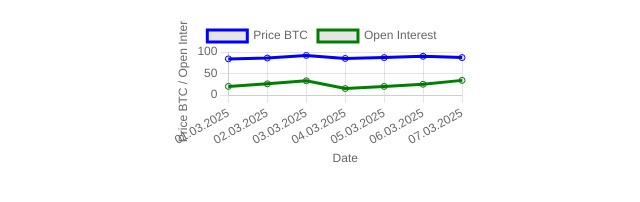
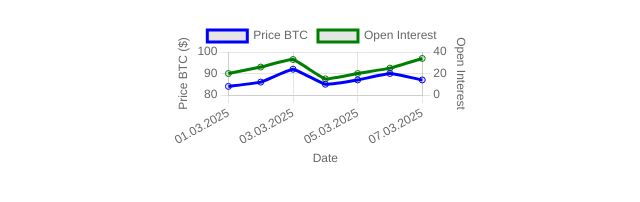
Before and after one commit to mrgunkin/market-data-public, a plain HTML site: page index.html in a window 1280 px wide. Shown: the whole page, without its empty margins (318-958 px from the left). Drawn offline with nearby package versions, Linux system fonts and the light colour scheme.

Commit message:
Update index.html
Modify code and repair errors

```diff
--- a/index.html
+++ b/index.html
@@ -28,8 +28,9 @@
                 if (row) {
                     const [date, price, , oi] = row.split(',');
                     dates.push(date.replace(/"/g, ''));
-                    priceBTC.push(parseFloat(price.replace(/"/g, '').replace(',', '')));
-                    openInterest.push(parseFloat(oi.replace(/"/g, '').replace(',', '')));
+                    // Улучшенная обработка чисел с запятыми в качестве разделителей тысяч
+                    priceBTC.push(parseFloat(price.replace(/"/g, '').replace(/,/g, '')));
+                    openInterest.push(parseFloat(oi.replace(/"/g, '').replace(/,/g, '')));
                 }
             });
 
@@ -49,13 +50,15 @@
                             label: 'Price BTC',
                             data: data.priceBTC,
                             borderColor: 'blue',
-                            yAxisID: 'y'
+                            yAxisID: 'y1',
+                            tension: 0.1
                         },
                         {
                             label: 'Open Interest',
                             data: data.openInterest,
                             borderColor: 'green',
-                            yAxisID: 'y'
+                            yAxisID: 'y2',
+                            tension: 0.1
                         }
                     ]
                 },
@@ -68,12 +71,25 @@
                                 text: 'Date'
                             }
                         },
-                        y: {
+                        y1: {
                             type: 'linear',
                             position: 'left',
                             title: {
                                 display: true,
-                                text: 'Price BTC / Open Interest'
+                                text: 'Price BTC ($)'
+                            },
+                            beginAtZero: false
+                        },
+                        y2: {
+                            type: 'linear',
+                            position: 'right',
+                            title: {
+                                display: true,
+                                text: 'Open Interest'
+                            },
+                            beginAtZero: false,
+                            grid: {
+                                drawOnChartArea: false // Убирает наложение сеток
                             }
                         }
                     },
@@ -86,7 +102,7 @@
             });
         }
 
-        createChart();
+        createChart().catch(error => console.error('Error creating chart:', error));
     </script>
 </body>
 </html>
```
